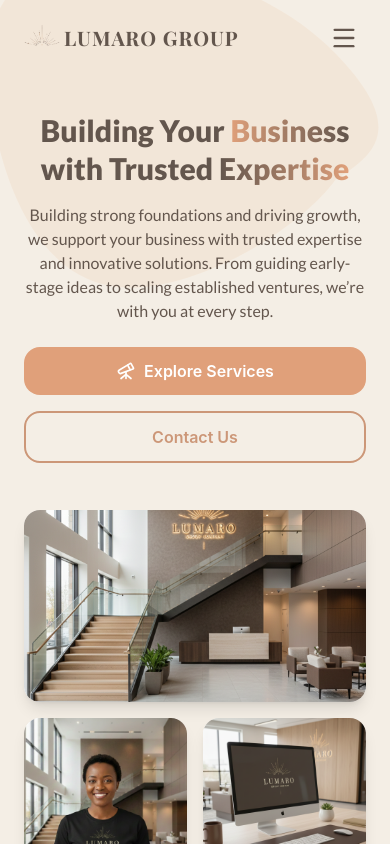
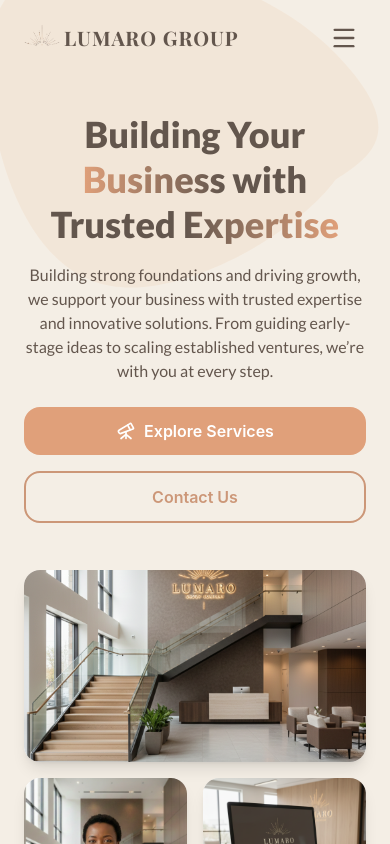
Before and after one commit to InolofatsengMotloba/lumaro-website, a Next.js app: page / in a window 390 px wide. Shown: the top 844 px of the page. Built offline with nearby package versions, Linux system fonts and the light colour scheme.

Commit message:
Update Hero component: change headline font size

```diff
--- a/components/Hero.js
+++ b/components/Hero.js
@@ -41,7 +41,7 @@
         <div className="flex flex-col lg:flex-row items-center justify-between gap-8 lg:gap-12">
           {/* --- Left Content: Headline, Description, Button --- */}
           <div className="lg:w-5/12 text-center lg:text-left order-1">
-            <h1 className="text-font text-3xl sm:text-4xl md:text-6xl font-extrabold text-[#63564d] leading-tight mb-4">
+            <h1 className="text-font text-4xl sm:text-4xl md:text-6xl font-extrabold text-[#63564d] leading-tight mb-4">
               Building Your{" "}
               <span className="bg-gradient-to-r from-[#e0a07a] to-[#63564d] bg-clip-text text-transparent">
                 Business
```
